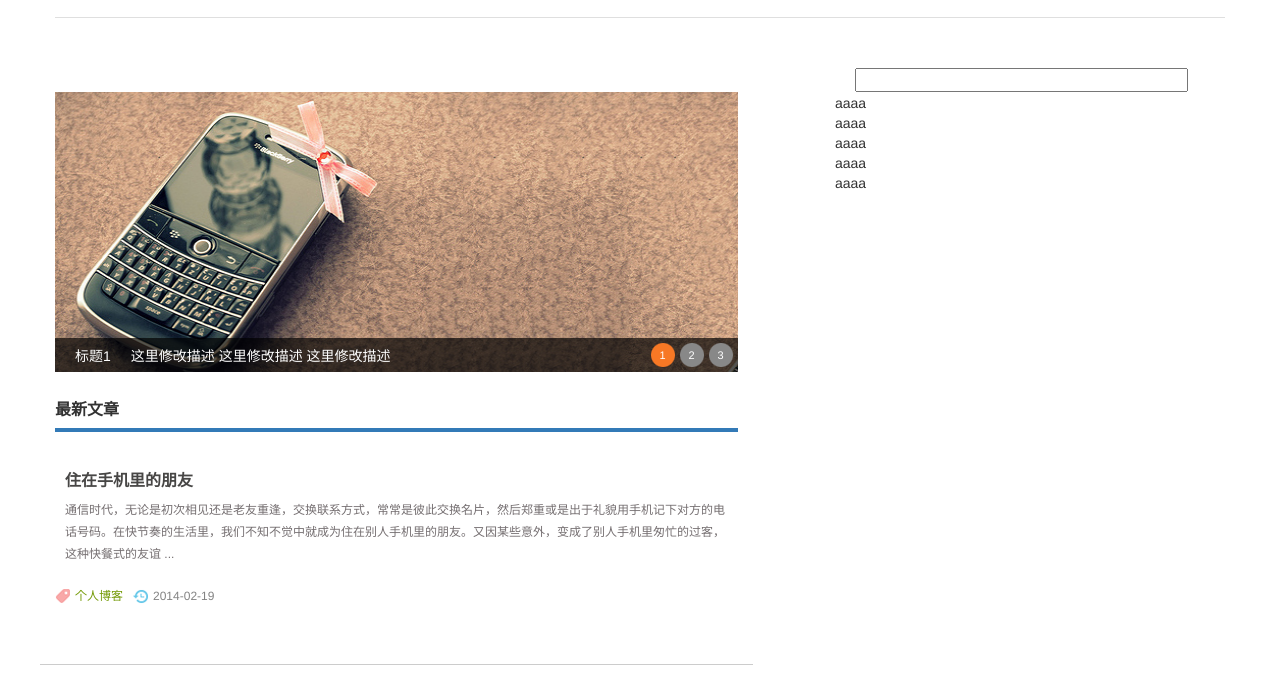
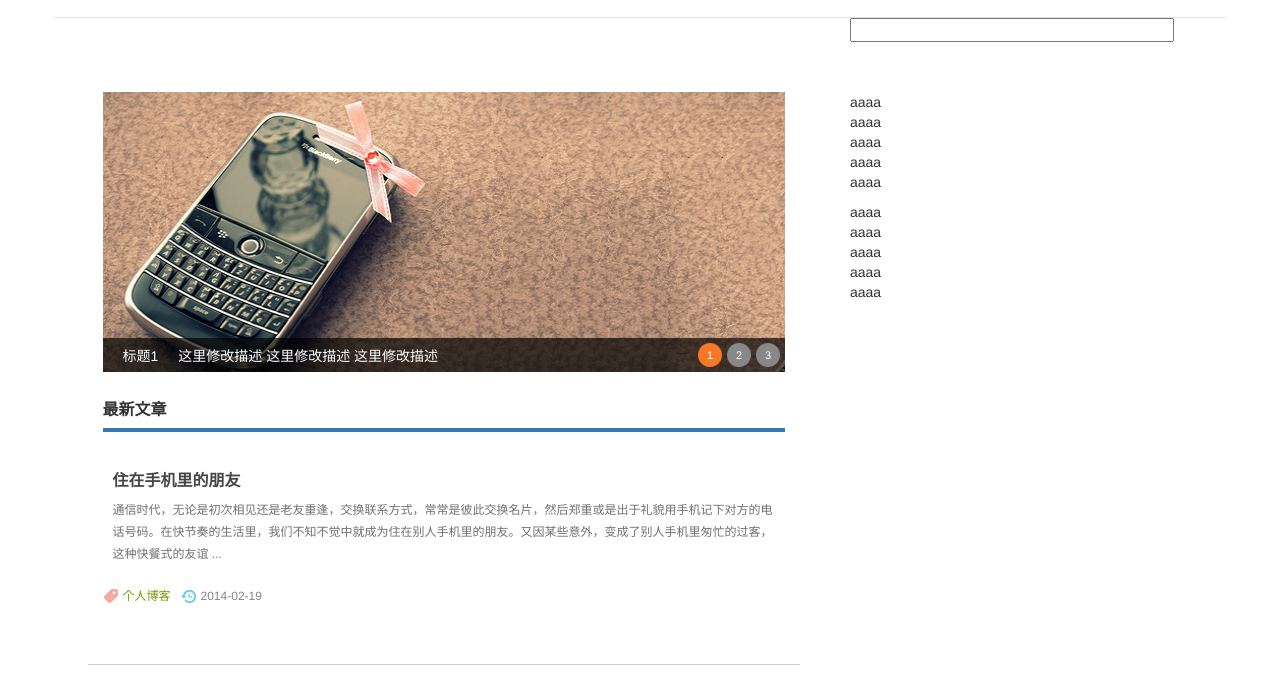
Before and after one commit to cnzzs/cnzzs.github.io, a plain HTML site: page index.html in a window 1280 px wide. Shown: the part 103-795 px from the top of the page. Drawn offline with nearby package versions, Linux system fonts and the light colour scheme.

Commit message:
Initialize

```diff
--- a/css/style.css
+++ b/css/style.css
@@ -55,7 +55,9 @@ a {
     background: #CCC;
     color: #FFF;
 }
-
+.navbar-collapse{
+    text-align: center;
+}
 .bs-banner {
     height: 280px;
     /*width: 668px;*/
@@ -248,3 +250,31 @@ a {
     border-bottom: 1px solid #E6E6E6;
     height: 40px
 }
+.content{
+    right: 10px;
+}
+
+@media (max-width: 768px) {
+    .search{
+        margin-bottom: 10px;
+
+    }
+
+
+}
+@media (min-width: 769px) {
+    .search{
+        margin-bottom: auto;
+
+    }
+    .content{
+        right: 50px;
+    }
+
+}
+@media (min-width: 1170px) {
+    .content{
+        right: 50px;
+    }
+
+}
--- a/index.html
+++ b/index.html
@@ -56,15 +56,15 @@
 <!-- /head end-->
 <!-- body start-->
 <div class="container">
-    <div class="row bs-body">
     <div class="row">
-        <div class="col-lg-8 col-md-8 col-xs-0"></div>
-        <div class="col-lg-4 col-md-4 col-xs-12"><input type="text" style="width:90%;"/> </div>
+        <div class="col-lg-8 col-md-8 col-xs-1"></div>
+        <div class="col-lg-4 col-md-4 col-xs-10"><input type="text" style="width:90%;"/> </div>
 
     </div>
-
+    <div class="row bs-body">
+        <div class="col-lg-0 col-md-0  col-sm-0 col-xs-1"></div>
         <!-- 这里定义两个区域，布局定义如下：//-->
-        <div class="col-lg-7 col-md-7 col-xs-12">
+        <div class="col-lg-7 col-md-7  col-sm-8 col-xs-10 content">
             <div class="row">
                 <div class="bs-banner">
                     <div id="slide-holder">
@@ -85,8 +85,9 @@
                     <h2><!--<span><a target="_blank" href="/">栏目标题</a><a target="_blank" href="/">栏目标题</a><a target="_blank" href="/">栏目标题</a></span>-->最新<b>文章</b></h2>
                   <div js-do="newest-content">
                     <div class="blogs row">
-                            <figure class="col-xs-12 col-lg-3 col-md-3 "  ><img src="({image})" style="margin: 15px 10px"></figure>
-                            <ul  class="col-lg-9 col-md-9 col-xs-12">
+
+                            <figure class="col-lg-3 col-md-3 col-sm-5 col-xs-11 "  ><img src="({image})" style="margin: 15px 10px"></figure>
+                            <ul  class="col-lg-9 col-md-9 col-sm-7  col-xs-12">
                             <h3  style="padding: 0 10px"><a href="({url})" target="_blank">({title})</a></h3>
                             <p  style="padding: 0 10px">({desc})</p>
                             <p class="autor"><span class="lm f_l"><a href="/">个人博客</a></span><span class="dtime f_l">({createTime})</span><span class="viewnum f_r">浏览（<a href="/">459</a>）</span><span class="pingl f_r">评论（<a href="/">30</a>）</span></p>
@@ -99,10 +100,20 @@
 
         </div>
 
-        <div class="col-lg-1 col-md-1 col-xs-12"></div>
 
-        <div class="col-lg-4 col-md-4 col-xs-12 col-xs-offset-1">
 
+        <div class="col-lg-2 col-md-2  col-sm-2 col-xs-2">
+        <div class="col-lg-4 col-md-4  col-sm-3 col-xs-12">
+            <div class="row">
+                <ul>
+                    <li>aaaa</li>
+                    <li>aaaa</li>
+                    <li>aaaa</li>
+                    <li>aaaa</li>
+                    <li>aaaa</li>
+
+                </ul>
+            </div>
             <div class="row">
                 <ul>
                     <li>aaaa</li>
```
